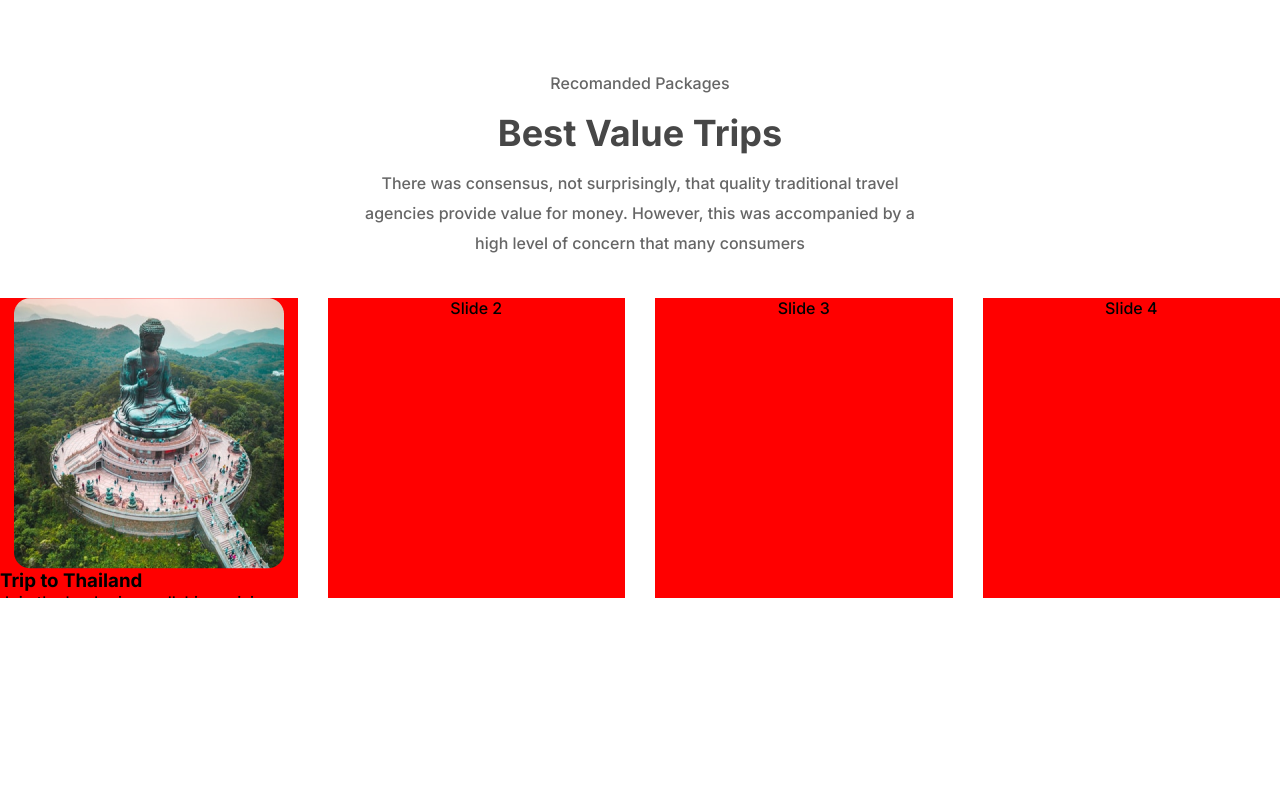
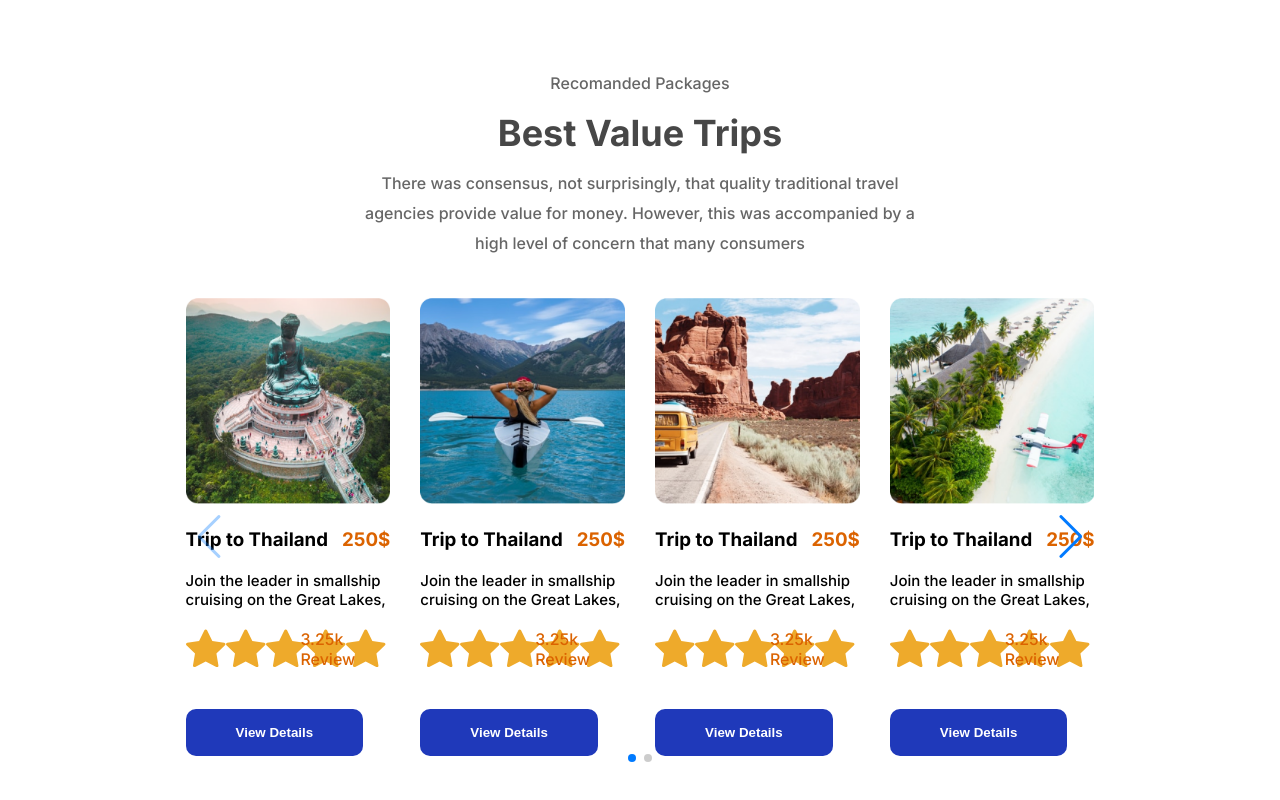
Before and after one commit to Midengrows1/TravelXpro, a plain HTML site: page index.html in a window 1280 px wide. Shown: the part 2453-3253 px from the top of the page. Drawn offline with nearby package versions, Linux system fonts and the light colour scheme; files that its build step writes are made by us from their sources; files whose address does not match are found by name.

Commit message:
slider done

```diff
--- a/css/index.scss
+++ b/css/index.scss
@@ -3,6 +3,7 @@
   padding: 0;
   box-sizing: border-box;
 }
+
 @import url("https://fonts.googleapis.com/css2?family=Inter:wght@500;600;700;800&display=swap");
 $orangecolor01: #db6300;
 $orangecolor02: #ea880f;
@@ -18,48 +19,59 @@ $black01: #474747;
 $black02: #666666;
 $black03: #cacaca;
 $black04: #e5e5e5;
+
 @font-face {
   font-family: "SolidFamily";
   src: url(/webfonts/fa-solid-900.ttf);
 }
+
 .text01 {
   font-weight: 700;
   font-size: 60px;
 }
+
 .text02 {
   font-weight: 700;
   font-size: 36px;
 }
+
 .text03 {
   font-weight: 700;
   font-size: 26px;
 }
+
 .text04 {
   font-weight: 700;
   font-size: 20px;
 }
+
 .text05 {
   font-weight: 700;
   font-size: 16px;
 }
+
 .text061 {
   font-weight: 400;
   font-size: 16px;
 }
+
 .text06 {
   font-weight: 400;
   font-size: 14px;
 }
+
 .wrapper {
   width: 100%;
   height: 100%;
   font-family: "Inter";
 }
+
 .wrapper__content {
   max-width: 1600px;
   width: 100%;
   margin: 0 auto;
 }
+
 .header {
   width: 100%;
   height: 140px;
@@ -75,10 +87,12 @@ $black04: #e5e5e5;
     }
   }
 }
+
 .header__links {
   display: flex;
   align-items: center;
   gap: 50px;
+
   a {
     text-decoration: none;
     color: $black02;
@@ -94,6 +108,7 @@ $black04: #e5e5e5;
   color: #fff;
   font-weight: 700;
 }
+
 .first_bcg {
   width: 100%vw;
   height: 100vh;
@@ -106,26 +121,32 @@ $black04: #e5e5e5;
   width: 100%;
   height: 100%;
 }
-.main > * {
+
+.main>* {
   margin-bottom: 10%;
 }
+
 .first-screen {
   padding-top: 100px;
   display: flex;
   justify-content: center;
   flex-direction: column;
+
   &-content {
     width: 40%;
     display: flex;
     flex-direction: column;
     gap: 40px;
+
     span {
       color: $blueColor02;
     }
+
     p {
       padding-right: 100px;
     }
   }
+
   &-details {
     margin: 6em 0px;
     width: 88%;
@@ -134,6 +155,7 @@ $black04: #e5e5e5;
     border-radius: 16px;
     display: flex;
     align-items: center;
+
     &_content {
       width: 100%;
       color: #fff;
@@ -145,15 +167,18 @@ $black04: #e5e5e5;
       padding: 0 25px;
     }
   }
+
   .details-item {
     width: 20%;
     // background-color: red;
     display: flex;
     flex-direction: column;
     gap: 10px;
+
     h3 {
       color: $black02;
     }
+
     input {
       padding: 10px;
       border-radius: 8px;
@@ -163,6 +188,7 @@ $black04: #e5e5e5;
       font-weight: 400;
     }
   }
+
   .search {
     padding: 20px;
     display: flex;
@@ -172,10 +198,12 @@ $black04: #e5e5e5;
     flex-direction: row-reverse;
     gap: 20px;
   }
+
   .ages {
     width: 6%;
   }
 }
+
 .second-screen {
   width: 100%;
 
@@ -186,32 +214,39 @@ $black04: #e5e5e5;
     grid-template-columns: repeat(2, 1fr);
     align-items: center;
     gap: 30px;
+
     &_left {
       padding: 0px 40px;
     }
+
     &_right {
       width: 100%;
       display: flex;
       flex-direction: column;
       gap: 25px;
       color: $black01;
+
       h2 {
         padding-right: 400px;
       }
+
       p {
         padding-right: 250px;
       }
     }
+
     .second-right-content {
       width: 80%;
       display: grid;
       grid-template-columns: repeat(2, 1fr);
       line-height: 40px;
+
       ul {
         list-style: none;
         font-weight: 700;
       }
     }
+
     button {
       width: 21%;
       padding: 20px;
@@ -226,6 +261,7 @@ $black04: #e5e5e5;
   display: flex;
   flex-direction: column;
   align-items: center;
+
   &_top {
     display: flex;
     flex-direction: column;
@@ -235,13 +271,16 @@ $black04: #e5e5e5;
     text-align: center;
     line-height: 30px;
     color: $black02;
+
     h2 {
       color: $black01;
     }
   }
+
   &_bottom {
     width: 100%;
     margin-top: 3em;
+
     &-container {
       width: 100%;
       display: flex;
@@ -249,6 +288,7 @@ $black04: #e5e5e5;
       justify-content: center;
     }
   }
+
   .bottom_items {
     width: 16%;
     padding: 40px 19px;
@@ -262,40 +302,87 @@ $black04: #e5e5e5;
     line-height: 28px;
     transition: all 0.3s linear;
     background-color: #fafaff;
+
     span {
       display: flex;
       justify-content: center;
       align-items: center;
       gap: 10px;
+
       img {
         display: inline-block;
       }
     }
   }
+
   .bottom_items:hover {
     transition: all 0.3s linear;
     box-shadow: 0px 0px 20px rgba(0, 0, 0, 0.3);
+
     span {
       color: $blueColor02;
     }
   }
 }
+
 .fourth-screen {
   width: 100%;
-  padding-bottom: 300px;
+  padding-bottom: 200px;
 }
+
 .swiper {
-  width: 100%;
-  height: 300px;
+  justify-self: center;
+  width: 71%;
   margin: 40px 0px;
 }
+
 .swiper-wrapper {
   width: 100%;
-  height: 50%;
+
 }
+
 .swiper-slide {
-  background-color: red;
+
+  // background-color: red;
+  // display: flex;
+  // flex-direction: column;
+  // align-items: center;
+  // height: max-content;
+}
+
+.swiper-slide img {
+  width: 100%;
+}
+
+.swiper-text>* {
+  margin: 20px 0;
+
+}
+
+.swiper-text h3 {
   display: flex;
-  flex-direction: column;
-  align-items: center;
+  justify-content: space-between;
 }
+
+.swiper-text p {
+  font-size: 15px;
+}
+
+.swiper-text span {
+  color: $orangecolor01;
+
+}
+
+.swiper-rating {
+  width: 100%;
+  display: flex;
+  gap: 40px;
+}
+
+.swiper-rating p {
+  opacity: .4;
+}
+
+.swiper-stars {
+  display: flex;
+}
--- a/index.html
+++ b/index.html
@@ -38,35 +38,23 @@
                   <span>Enjoy Life.</span>
                 </h1>
                 <p>
-                                    Travel Agency Threats and Opportunities. The
-                                    Perspective of Successful Owners
+                  Travel Agency Threats and Opportunities. The Perspective of
+                  Successful Owners
                 </p>
               </div>
               <div class="first-screen-details">
-                                <form
-                                    action="#"
-                                    class="first-screen-details_content"
-                                >
+                <form action="#" class="first-screen-details_content">
                   <div class="details-item">
                     <h3 class="text05">Location</h3>
-                                        <input
-                                            type="text"
-                                            placeholder="Where are you going?"
-                                        />
+                    <input type="text" placeholder="Where are you going?" />
                   </div>
                   <div class="details-item">
                     <h3 class="text05">Check in</h3>
-                                        <input
-                                            type="date"
-                                            placeholder="Add dates"
-                                        />
+                    <input type="date" placeholder="Add dates" />
                   </div>
                   <div class="details-item">
                     <h3 class="text05">Check out</h3>
-                                        <input
-                                            type="date"
-                                            placeholder="Add dates"
-                                        />
+                    <input type="date" placeholder="Add dates" />
                   </div>
                   <div class="details-item ages">
                     <h3 class="text05">Adult</h3>
@@ -76,10 +64,7 @@
                     <h3 class="text05">Child</h3>
                     <input type="text" placeholder="1" />
                   </div>
-                                    <button
-                                        type="submit"
-                                        class="default-btn search"
-                                    >
+                  <button type="submit" class="default-btn search">
                     <img src="./assets/search.svg" alt="" />
                     Search
                   </button>
@@ -89,22 +74,16 @@
             <section class="second-screen">
               <div class="second-screen_content">
                 <div class="second-screen_content_left">
-                                    <img
-                                        src="./assets/person second-screen.png"
-                                        alt=""
-                                    />
+                  <img src="./assets/person second-screen.png" alt="" />
                 </div>
                 <div class="second-screen_content_right">
                   <span class="text07">Why Choose Us</span>
-                                    <h2 class="text02">
-                                        We care for 100% customer satifiction
-                                    </h2>
+                  <h2 class="text02">We care for 100% customer satifiction</h2>
                   <p>
-                                        There was consensus, not surprisingly,
-                                        that quality traditional travel agencies
-                                        provide value for money. However, this
-                                        was accompanied by a high level of
-                                        concern that many consumers
+                    There was consensus, not surprisingly, that quality
+                    traditional travel agencies provide value for money.
+                    However, this was accompanied by a high level of concern
+                    that many consumers
                   </p>
                   <div class="second-right-content">
                     <div class="content-left">
@@ -122,9 +101,7 @@
                       </ul>
                     </div>
                   </div>
-                                    <button class="default-btn">
-                                        Explore More
-                                    </button>
+                  <button class="default-btn">Explore More</button>
                 </div>
               </div>
             </section>
@@ -133,11 +110,10 @@
                 <span class="text061">Best Services</span>
                 <h2 class="text02">Our Services</h2>
                 <p class="text061">
-                                    There was consensus, not surprisingly, that
-                                    quality traditional travel agencies provide
-                                    value for money. However, this was
-                                    accompanied by a high level of concern that
-                                    many consumers
+                  There was consensus, not surprisingly, that quality
+                  traditional travel agencies provide value for money. However,
+                  this was accompanied by a high level of concern that many
+                  consumers
                 </p>
               </div>
               <div class="third-screen_bottom">
@@ -146,61 +122,42 @@
                     <img src="/assets/HOTEL.svg" alt="" />
                     <h3 class="text03">Book Hotel</h3>
                     <p>
-                                            In-depth interviews with 19 owners
-                                            of exceptionally successful US-based
-                                            conventional travel agencies
+                      In-depth interviews with 19 owners of exceptionally
+                      successful US-based conventional travel agencies
                     </p>
                     <span class="text05"
-                                            >Explore More
-                                            <img
-                                                src="./assets/arrow-right.svg"
-                                                alt=""
+                      >Explore More <img src="./assets/arrow-right.svg" alt=""
                     /></span>
                   </div>
                   <div class="bottom_items">
                     <img src="/assets/TAXI.svg" alt="" />
                     <h3 class="text03">Book Taxi</h3>
                     <p>
-                                            In-depth interviews with 19 owners
-                                            of exceptionally successful US-based
-                                            conventional travel agencies
+                      In-depth interviews with 19 owners of exceptionally
+                      successful US-based conventional travel agencies
                     </p>
                     <span class="text05"
                       >Explore More
-                                            <img
-                                                src="./assets/arrow-right.svg"
-                                                alt=""
-                                            />
+                      <img src="./assets/arrow-right.svg" alt="" />
                     </span>
                   </div>
                   <div class="bottom_items">
-                                        <img
-                                            src="/assets/AIRCRAFT.svg"
-                                            alt=""
-                                        />
+                    <img src="/assets/AIRCRAFT.svg" alt="" />
                     <h3 class="text03">Book Plane</h3>
                     <p>
-                                            In-depth interviews with 19 owners
-                                            of exceptionally successful US-based
-                                            conventional travel agencies
+                      In-depth interviews with 19 owners of exceptionally
+                      successful US-based conventional travel agencies
                     </p>
                     <span class="text05"
-                                            >Explore More
-                                            <img
-                                                src="./assets/arrow-right.svg"
-                                                alt=""
+                      >Explore More <img src="./assets/arrow-right.svg" alt=""
                     /></span>
                   </div>
                   <div class="bottom_items">
-                                        <img
-                                            src="/assets/GLOBALTOUR.svg"
-                                            alt=""
-                                        />
+                    <img src="/assets/GLOBALTOUR.svg" alt="" />
                     <h3 class="text03">Global Tour</h3>
                     <p>
-                                            In-depth interviews with 19 owners
-                                            of exceptionally successful US-based
-                                            conventional travel agencies
+                      In-depth interviews with 19 owners of exceptionally
+                      successful US-based conventional travel agencies
                     </p>
                     <span class="text05"
                       >Explore More
@@ -225,36 +182,125 @@
                 <span class="text061">Recomanded Packages</span>
                 <h2 class="text02">Best Value Trips</h2>
                 <p class="text061">
-                                    There was consensus, not surprisingly, that
-                                    quality traditional travel agencies provide
-                                    value for money. However, this was
-                                    accompanied by a high level of concern that
-                                    many consumers
+                  There was consensus, not surprisingly, that quality
+                  traditional travel agencies provide value for money. However,
+                  this was accompanied by a high level of concern that many
+                  consumers
                 </p>
               </div>
               <div class="swiper">
                 <div class="swiper-wrapper">
                   <div class="swiper-slide">
-                                        <img
-                                            src="./assets/first-bcg.png"
-                                            alt=""
-                                        />
+                    <img src="./assets/first-bcg.png" alt="" />
                     <div class="swiper-text">
-                                            <h3>Trip to Thailand</h3>
+                      <h3>Trip to Thailand <span>250$</span></h3>
                       <p>
-                                                Join the leader in smallship
-                                                cruising on the Great Lakes,
+                        Join the leader in smallship cruising on the Great
+                        Lakes,
                       </p>
+                      <div class="swiper-rating">
+                        <div class="swiper-stars">
+                          <img src="./assets/star.svg" alt="star" />
+                          <img src="./assets/star.svg" alt="star" />
+                          <img src="./assets/star.svg" alt="star" />
+                          <img src="./assets/star.svg" alt="star" />
+                          <img src="./assets/star.svg" alt="star" />
+                        </div>
+                        <span>3.25k Review</span>
+                      </div>
+                      <button class="default-btn">View Details</button>
                     </div>
                   </div>
-                                    <div class="swiper-slide">Slide 2</div>
-                                    <div class="swiper-slide">Slide 3</div>
-                                    <div class="swiper-slide">Slide 4</div>
+                  <div class="swiper-slide">
+                    <img src="./assets/boat-image.png" alt="" />
+                    <div class="swiper-text">
+                      <h3>Trip to Thailand <span>250$</span></h3>
+                      <p>
+                        Join the leader in smallship cruising on the Great
+                        Lakes,
+                      </p>
+                      <div class="swiper-rating">
+                        <div class="swiper-stars">
+                          <img src="./assets/star.svg" alt="star" />
+                          <img src="./assets/star.svg" alt="star" />
+                          <img src="./assets/star.svg" alt="star" />
+                          <img src="./assets/star.svg" alt="star" />
+                          <img src="./assets/star.svg" alt="star" />
+                        </div>
+                        <span>3.25k Review</span>
+                      </div>
+                      <button class="default-btn">View Details</button>
+                    </div>
+                  </div>
+                  <div class="swiper-slide">
+                    <img src="./assets/mountains.png" alt="" />
+                    <div class="swiper-text">
+                      <h3>Trip to Thailand <span>250$</span></h3>
+                      <p>
+                        Join the leader in smallship cruising on the Great
+                        Lakes,
+                      </p>
+                      <div class="swiper-rating">
+                        <div class="swiper-stars">
+                          <img src="./assets/star.svg" alt="star" />
+                          <img src="./assets/star.svg" alt="star" />
+                          <img src="./assets/star.svg" alt="star" />
+                          <img src="./assets/star.svg" alt="star" />
+                          <img src="./assets/star.svg" alt="star" />
+                        </div>
+                        <span>3.25k Review</span>
+                      </div>
+                      <button class="default-btn">View Details</button>
+                    </div>
+                  </div>
+                  <div class="swiper-slide">
+                    <img src="./assets/seaside.png" alt="" />
+                    <div class="swiper-text">
+                      <h3>Trip to Thailand <span>250$</span></h3>
+                      <p>
+                        Join the leader in smallship cruising on the Great
+                        Lakes,
+                      </p>
+                      <div class="swiper-rating">
+                        <div class="swiper-stars">
+                          <img src="./assets/star.svg" alt="star" />
+                          <img src="./assets/star.svg" alt="star" />
+                          <img src="./assets/star.svg" alt="star" />
+                          <img src="./assets/star.svg" alt="star" />
+                          <img src="./assets/star.svg" alt="star" />
+                        </div>
+                        <span>3.25k Review</span>
+                      </div>
+                      <button class="default-btn">View Details</button>
+                    </div>
+                  </div>
+                  <div class="swiper-slide">
+                    <img src="./assets/boat-image.png" alt="" />
+                    <div class="swiper-text">
+                      <h3>Trip to Thailand <span>250$</span></h3>
+                      <p>
+                        Join the leader in smallship cruising on the Great
+                        Lakes,
+                      </p>
+                      <div class="swiper-rating">
+                        <div class="swiper-stars">
+                          <img src="./assets/star.svg" alt="star" />
+                          <img src="./assets/star.svg" alt="star" />
+                          <img src="./assets/star.svg" alt="star" />
+                          <img src="./assets/star.svg" alt="star" />
+                          <img src="./assets/star.svg" alt="star" />
+                        </div>
+                        <span>3.25k Review</span>
+                      </div>
+                      <button class="default-btn">View Details</button>
+                    </div>
+                  </div>
                 </div>
                 <div class="swiper-pagination"></div>
                 <div class="swiper-button-prev"></div>
                 <div class="swiper-button-next"></div>
               </div>
+
             </section>
           </main>
         </div>
```
Also changed, not shown: assets/boat-image.png (added), assets/mountains.png (added), assets/seaside.png (added), css/index.css, 1 other file. Lines whose indentation alone changed are shown as unchanged.
